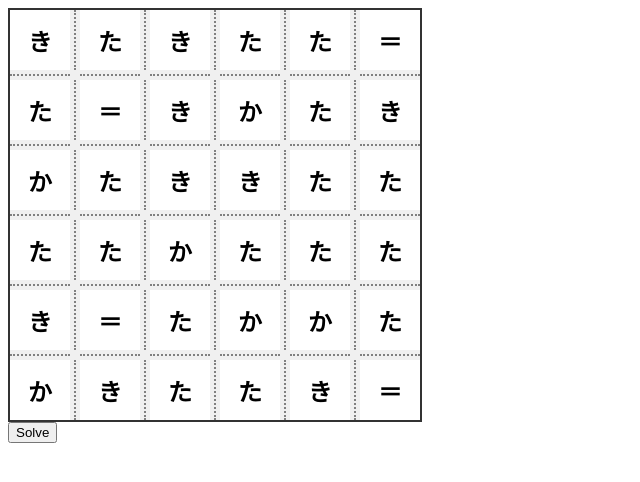
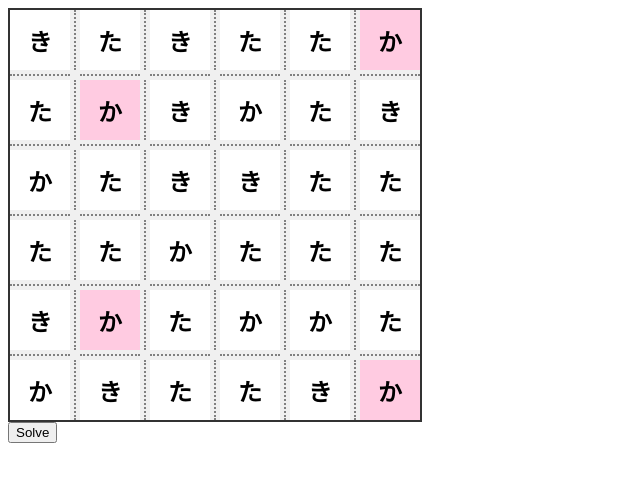
Before and after one commit to kohsuke/katatataki, a React (Vite) app: page / in a window 1280 px wide. Shown: the top 482 px of the page, without its empty margins (0-640 px from the left). Built offline with nearby package versions, Linux system fonts and the light colour scheme.

Commit message:
Adding phrase definitions

```diff
--- a/src/components/Board.css
+++ b/src/components/Board.css
@@ -40,3 +40,10 @@
   background-color: rgba(0, 0, 255, 0.1);
   cursor: pointer;
 }
+
+.phrase.かたたたき { background-color: #ffcbe1 }
+.phrase.かた { background-color: #d6e5bd }
+.phrase.たか { background-color: #f9e1a8 }
+.phrase.たき { background-color: #bcd8ec }
+.phrase.きた { background-color: #dcccec }
+.phrase.かき { background-color: #ffdab4 }
--- a/src/components/Board.tsx
+++ b/src/components/Board.tsx
@@ -33,7 +33,7 @@ export default function Board({ game }: { game: Game }) {
                 const cell = game.cells[x][y];
                 // not sure why, but this only works if data-version={tick} is there. that must be somehow
                 // forcing a redraw
-                elements.push(<div key={`${r}-${c}`} data-version={tick} className="cell" onClick={()=>cell.click()}>
+                elements.push(<div key={`${r}-${c}`} data-version={tick} className={`cell phrase ${cell.phrase?.name}`} onClick={()=>cell.click()}>
                   {cell.render()}
                 </div>);
               } else if (isRowEven && !isColEven) {
--- a/src/game/Cell.tsx
+++ b/src/game/Cell.tsx
@@ -1,15 +1,21 @@
 import Game from './Game.tsx';
+import Phrase from "./Phrase.tsx";
 
 export default class Cell {
   public readonly game: Game;
   public readonly x: number;
   public readonly y: number;
   public value: string;
+  public phrase: Phrase = null;
 
   constructor (game: Game, x: number, y: number, value: string) {
     this.game = game;
     this.x = x;
     this.y = y;
+    if (value=='＝') {
+      value = 'か';
+      this.phrase = Phrase.かたたたき;
+    }
     this.value = value;
   }
 
--- /dev/null
+++ b/src/game/Phrase.tsx
@@ -0,0 +1,14 @@
+export default class Phrase {
+  public static readonly かたたたき = new Phrase("かたたたき");
+  public static readonly かた = new Phrase("かた");
+  public static readonly たか = new Phrase("たか");
+  public static readonly たき = new Phrase("たき");
+  public static readonly きた = new Phrase("きた");
+  public static readonly かき = new Phrase("かき");
+
+  public readonly name: string;
+
+  private constructor(name: string) {
+    this.name = name;
+  }
+}
```
